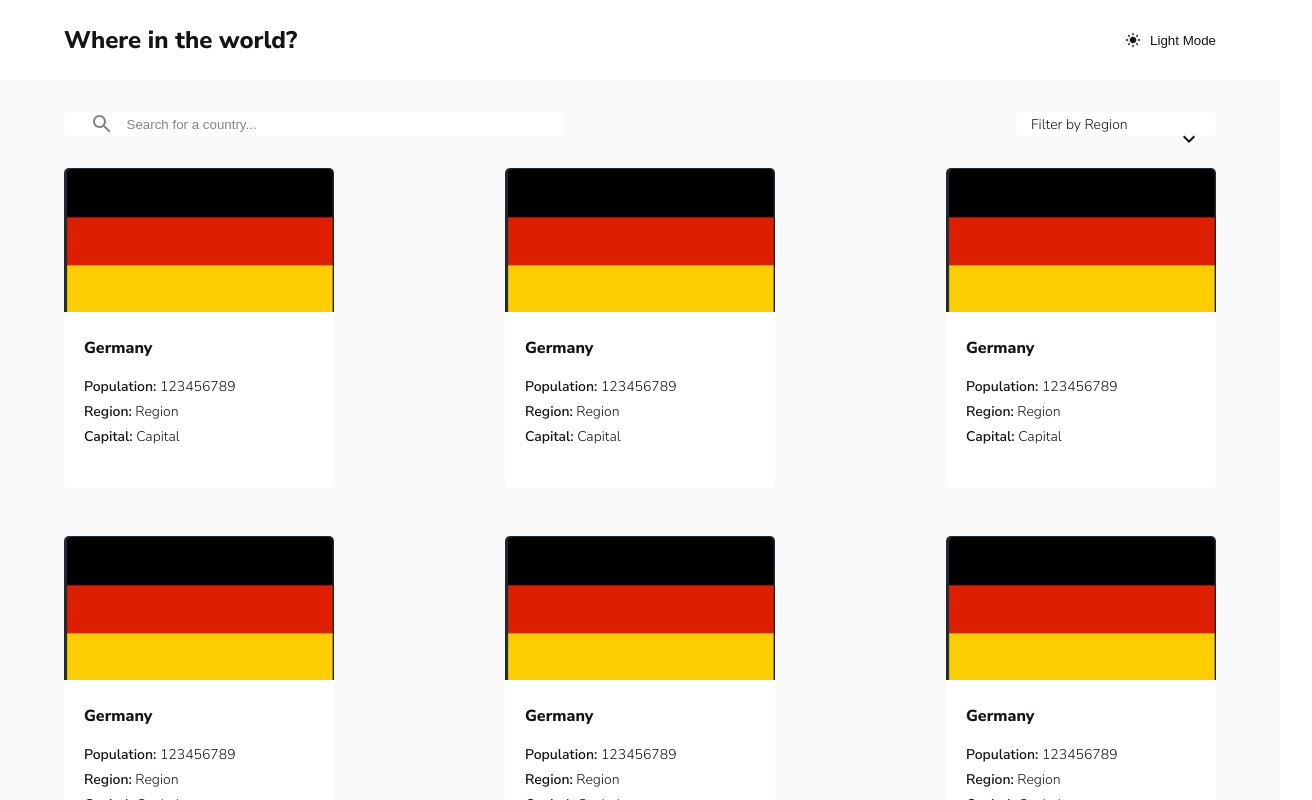
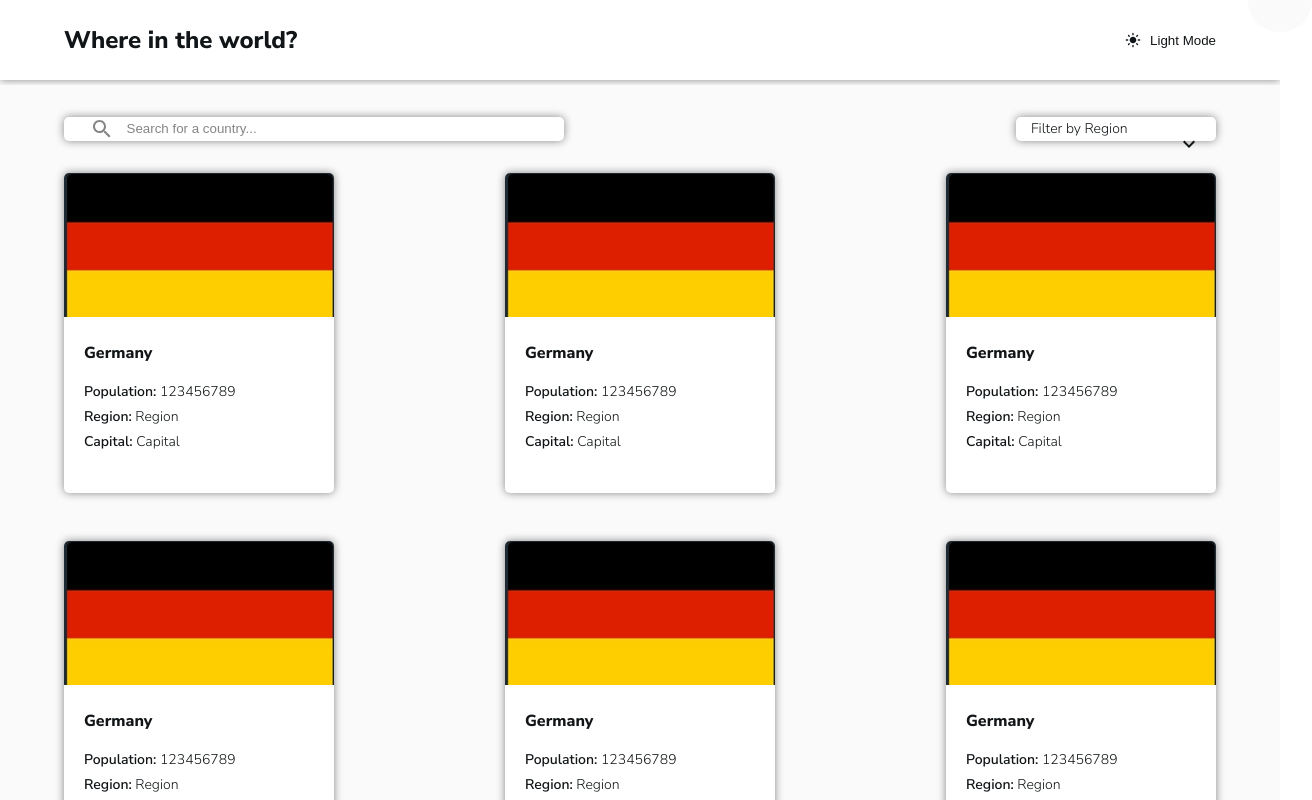
Before and after one commit to WanderFeliz/res-countries-api, a Next.js app: page / in a window 1280 px wide. Shown: the whole page, 1312 px wide, since content can reach past the window. Built offline with nearby package versions, Linux system fonts and the light colour scheme.

Commit message:
added shadow efects

```diff
--- a/src/app/page.module.scss
+++ b/src/app/page.module.scss
@@ -19,7 +19,6 @@
         display: flex;
         justify-content: space-between;
         align-items: center;
-        box-shadow: 0 0 10px var(--shadow-color) 0.3;
 
         .searchInput{
             height: 100%;
@@ -29,6 +28,7 @@
             align-items: center;
             justify-content: center;
             border-radius: 5px;
+            box-shadow: 0 0 8px var(--shadow-color);
 
             .searchIcon{
                 width: 10%;
--- a/src/app/styles/globals.scss
+++ b/src/app/styles/globals.scss
@@ -15,21 +15,22 @@
   --secondary: var(--dark-gray);
   --text-color: var(--very-dark-blue-text);
   --shadow-color: var(--dark-gray);
+  // Card variables
+  --card-hover-shadow: var(--dark-gray);
+  --card-hover-border: var(--dark-gray);
+  --card-hover-bg: var(--very-light-gray);
 
   [data-theme="dark"] {
     --bg-color: var(--very-dark-blue);
     --primary: var(--dark-blue);
     --secondary: var(--white);
     --text-color: var(--white);
-    --shadow-color: var(--very-dark-blue-text);
+    --shadow-color: var(--very-dark-blue);
+    // Card variables
+    --card-hover-shadow: var(--dark-gray);
+    --card-hover-border: var(--very-dark-blue);
+    --card-hover-bg: var(--dark-blue);
   }
-
-  // .dark{
-  //   --bg-color: var(--very-dark-blue);
-  //   --primary: var(--dark-blue);
-  //   --secondary: var(--white);
-  //   --text-color: var(--white);
-  // }
 
 }
 
@@ -50,11 +51,11 @@ body {
     display: flex;
     flex-direction: column;
     align-items: center;
+    gap: 0.3rem;
     width: 100%;
     height: 100%;
     background-color: var(--bg-color);
     color: var(--text-color);
-    transition: background .5s ease;
 
     > * {
       max-width: 1440px;
--- a/src/components/Card/card.module.scss
+++ b/src/components/Card/card.module.scss
@@ -1,4 +1,4 @@
-.cardContainer{
+.cardContainer {
     max-width: 270px;
     height: 320px;
     flex-basis: 25%;
@@ -7,36 +7,67 @@
     flex-direction: column;
     border-radius: 5px;
     overflow: hidden;
-    box-shadow: 0 0 10px var(--shadow-color) 0.3;
+    z-index: 0;
+    transition: all 0.3s ease-out;
+    box-shadow: 0 0 8px var(--shadow-color);
 
-    .cardImage{
+
+    &:hover {
+        cursor: pointer;
+        transition: all 0.2s ease-out;
+        box-shadow: 0px 4px 8px var(--card-hover-shadow);
+        top: -4px;
+        border: 1px solid var(--card-hover-border);
+        background-color: var(--card-hover-bg);
+    }
+
+    &:before {
+        content: "";
+        position: absolute;
+        z-index: -1;
+        top: -16px;
+        right: -16px;
+        background: var(--card-hover-bg);
+        height: 32px;
+        width: 32px;
+        border-radius: 32px;
+        transform: scale(2);
+        transform-origin: 50% 50%;
+        transition: transform 0.15s ease-out;
+    }
+
+    &:hover:before {
+        transform: scale(2.15);
+    }
+
+    .cardImage {
         width: 100%;
         height: 45%;
 
-        .image{
+        .image {
             width: 100%;
             height: 100%;
             object-fit: fill;
         }
     }
 
-    .cardContent{
+    .cardContent {
         height: 50%;
         padding: 25px 20px;
 
-        .cardTitle{
+        .cardTitle {
             font-weight: 800;
             font-size: 16px;
             color: var(--text-color);
             margin-bottom: 15px;
         }
 
-        .cardDescription{
+        .cardDescription {
             line-height: 1.8;
             font-weight: 300;
             color: var(--text-color);
 
-            span{
+            span {
                 font-weight: 600;
             }
         }
--- a/src/components/Navbar/navbar.module.scss
+++ b/src/components/Navbar/navbar.module.scss
@@ -9,7 +9,7 @@
     padding: 1rem 4rem;
     background-color: var(--primary);
     color: var(--text-color);
-    box-shadow: 0 0 10px var(--shadow-color) 0.3;
+    box-shadow: 0 0 8px var(--shadow-color);
 
     .themeButton{
         width: 150px;
--- a/src/components/Select/select.module.scss
+++ b/src/components/Select/select.module.scss
@@ -4,12 +4,13 @@
     position: relative;
     width: 200px;
     height: 100%;
+    z-index: 50;
     background-color: var(--primary);
     color: var(--text-color);
     border-radius: 5px;
     cursor: pointer;
     transition: all 0.3s ease-in-out;
-    box-shadow: 0 0 10px var(--shadow-color) 0.3;
+    box-shadow: 0 0 8px var(--shadow-color);
 
     .selectPlaceholder{
         width: 100%;
```
